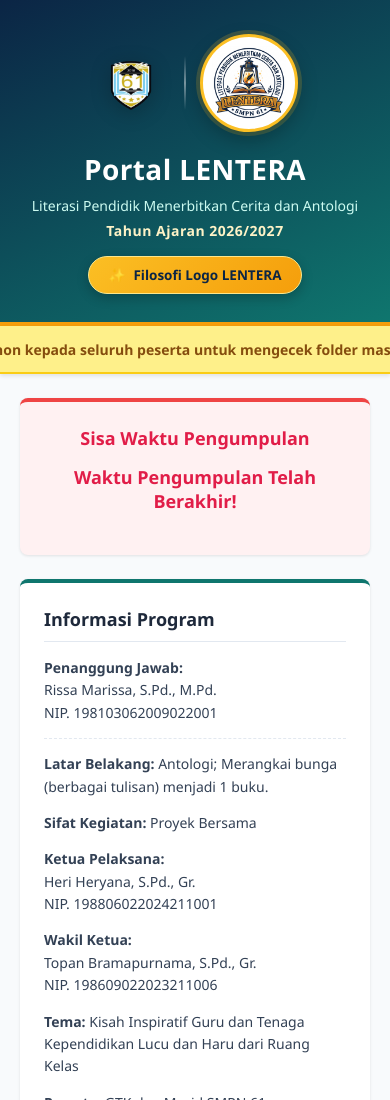
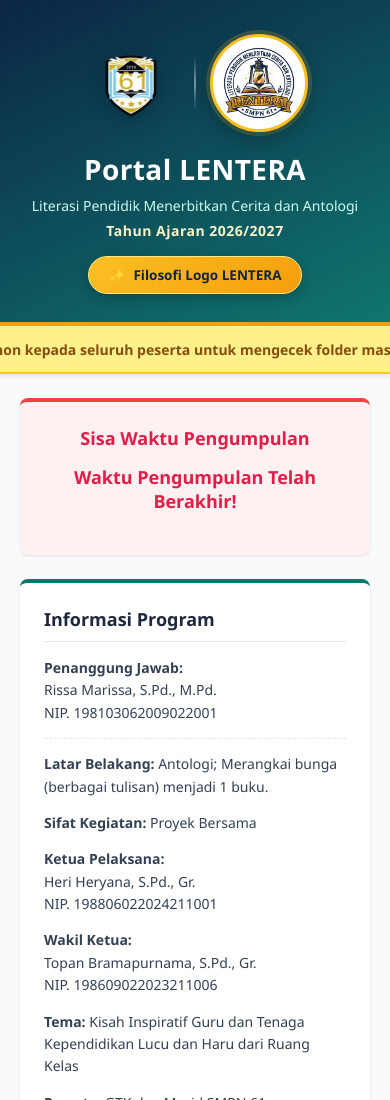
Before and after one commit to topanbramapurnama29/Antologi, a plain HTML site: page index.html in a window 390 px wide. Shown: the top 1100 px of the page. Drawn offline with Linux system fonts and the light colour scheme.

Commit message:
Update index.html

```diff
--- a/index.html
+++ b/index.html
@@ -26,7 +26,7 @@
         }
         header img.logo-sekolah {
             display: block;
-            height: 94px;
+            height: 118px;
             width: auto;
             background-color: transparent;
             cursor: pointer;
@@ -355,7 +355,7 @@
         /* Responsif Layar HP */
         @media (max-width: 640px) {
             .logo-group { gap: 14px; }
-            header img.logo-sekolah { height: 78px; }
+            header img.logo-sekolah { height: 98px; }
             .logo-lentera-wrap { width: 98px; height: 98px; padding: 9px; }
             .logo-divider { height: 54px; }
             .filosofi-grid { grid-template-columns: 1fr; }
```
